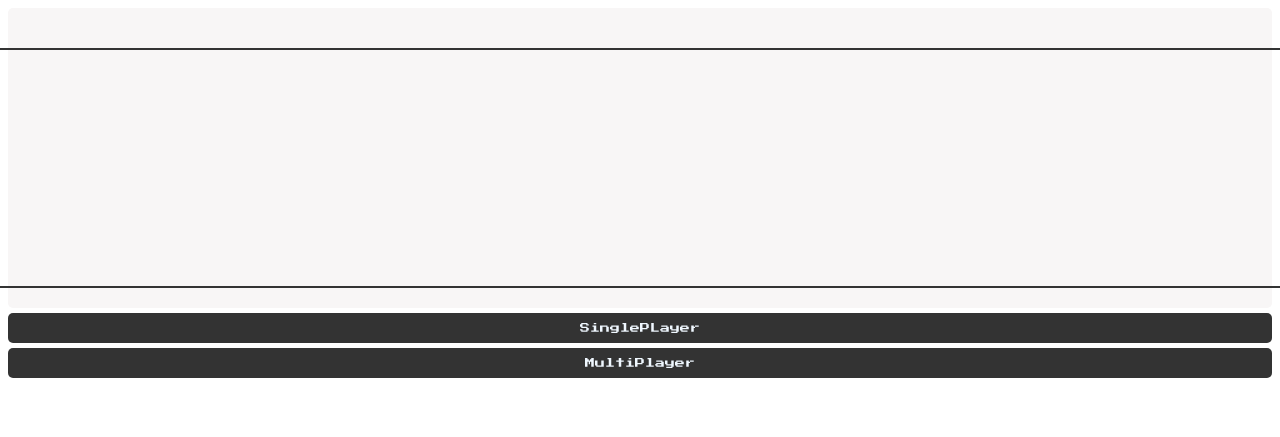
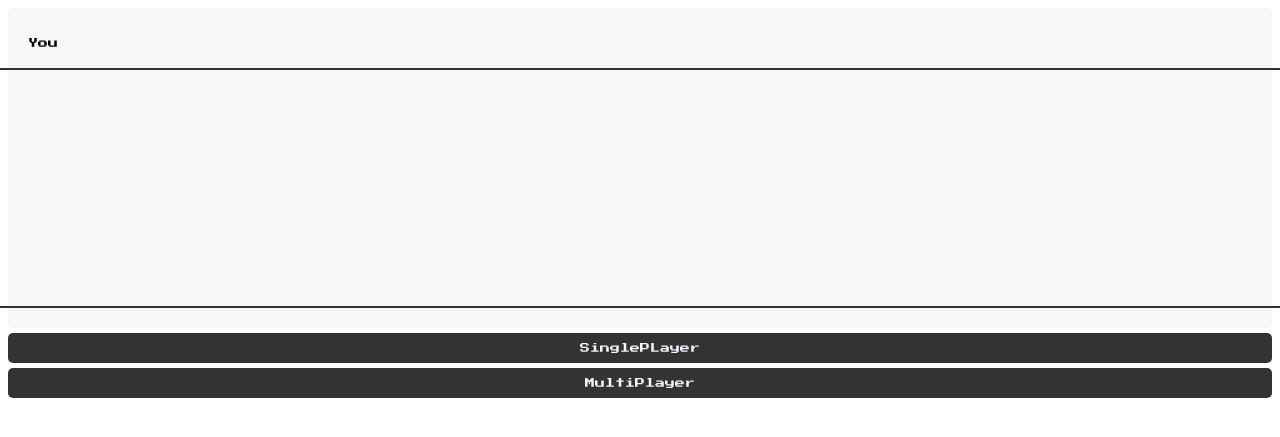
Before and after one commit to AGENTSJ/Multiplayer-Dino.github.io, a website with bundled scripts: page index.html in a window 1280 px wide. Shown: the part 75-512 px from the top of the page. Built offline with nearby package versions, Linux system fonts and the light colour scheme.

Commit message:
patch work

```diff
--- a/front/dino.css
+++ b/front/dino.css
@@ -7,6 +7,12 @@
     padding: 20px;
     background-color: rgb(248, 246, 246);
     border-radius: 5px;
+}
+.nameDiv{
+    font-family: 'Press Start 2P', cursive;
+    font-size: 10px;
+    margin-left: 30px;
+    margin-top: 10px;
 }
 .game-title {
     font-family: 'Press Start 2P', cursive;
--- a/front/js/GameInstance.js
+++ b/front/js/GameInstance.js
@@ -15,7 +15,7 @@ class GameInstance{
         this.mode = mode;
         this.inputController;
         this.connection;
-        this.sceneFunction = new SceneFunction();
+        this.sceneFunction = new SceneFunction(this.mode);
         this.gameScene = this.sceneFunction.createScene(window.innerWidth,window.innerWidth*0.185);
         this.gameFunctions = new GameFunctions(this.gameScene.canvas,this.gameScene.context,this.speedController(),this);
         this.obstacleArr = [];
--- a/front/js/sceneFunction.js
+++ b/front/js/sceneFunction.js
@@ -1,15 +1,25 @@
 class SceneFunction{
-    constructor(){
-
+    constructor(mode){
+        this.mode = mode;
     }
 
     createScene(width,height){
         let gameCanvas = document.createElement("canvas");
+        let nameDiv = document.createElement("div");
+        nameDiv.classList.add("nameDiv");
+        if(this.mode ===0){
+            nameDiv.innerText = "You";
+        }else{
+            nameDiv.innerText = "Online Player";
+        }
+
         gameCanvas.width = width;
         gameCanvas.height = height;
         let context = gameCanvas.getContext('2d');
-        let gameCont = document.getElementById("games")
-        gameCont.appendChild(gameCanvas)
+        let gameCont = document.getElementById("games");
+        gameCont.appendChild(nameDiv);
+        gameCont.appendChild(gameCanvas);
+
         let scene = {
             canvas:gameCanvas,
             context:context
```
Also changed, not shown: README.md.
